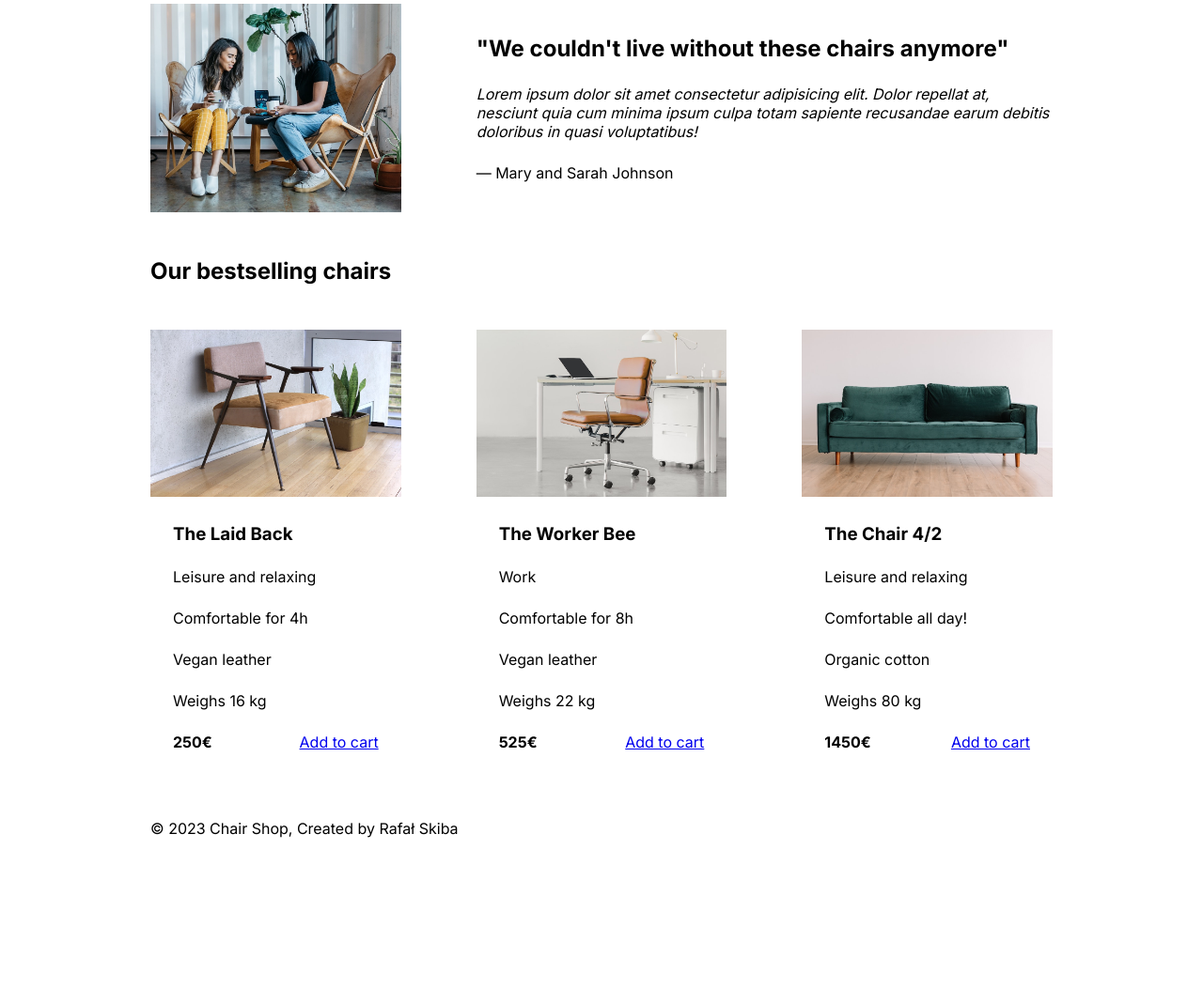
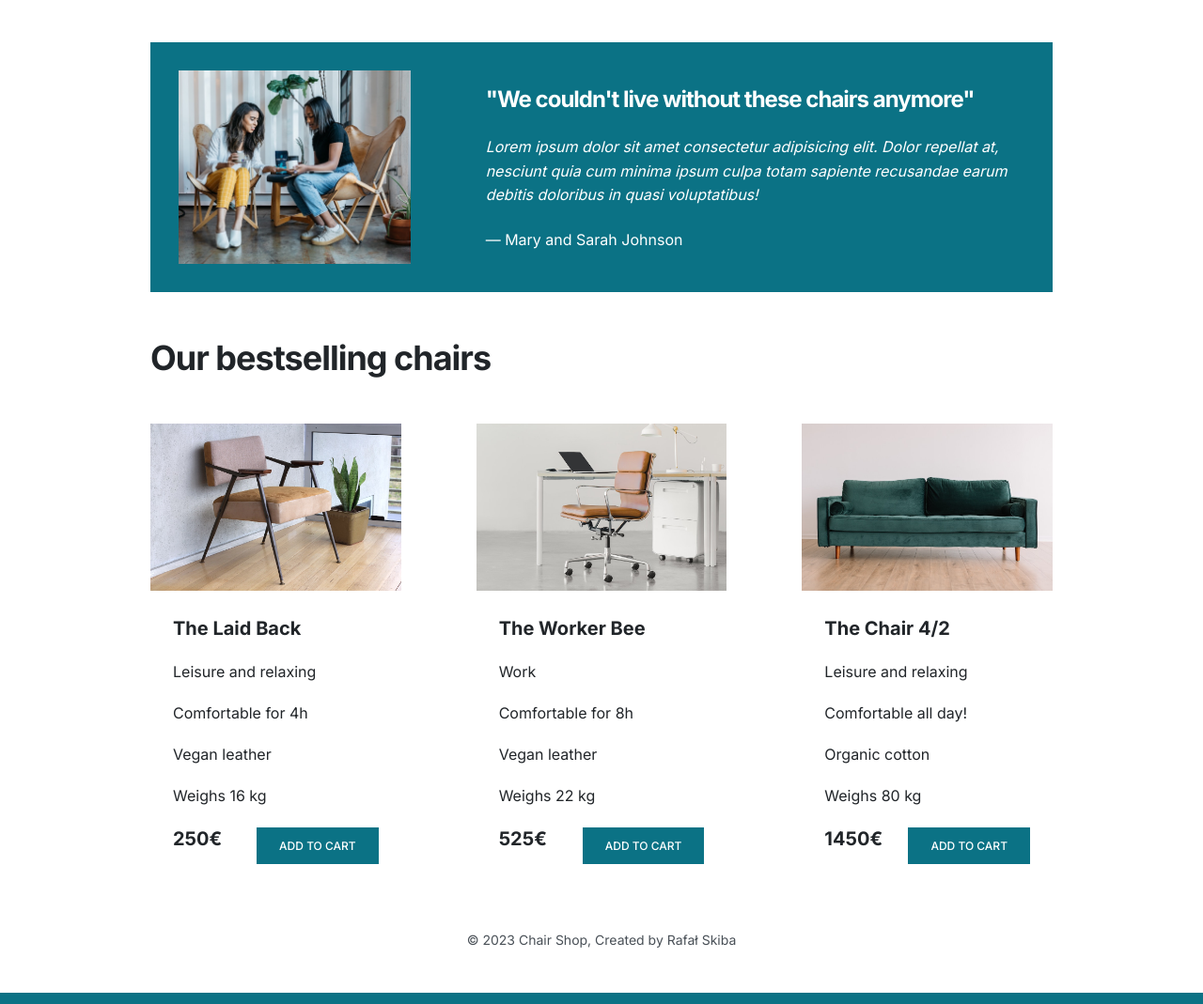
Before and after one commit to rafal-skiba/Design-website, a plain HTML site: page index.html in a window 1280 px wide. Shown: the part 773-1842 px from the top of the page at 94% size. Before the commit the page ends 1713 px from the top, so only its background shows below. Drawn offline with Linux system fonts and the light colour scheme.

Commit message:
color fonts, backgrounds added

```diff
--- a/style.css
+++ b/style.css
@@ -5,6 +5,11 @@ SPACING SYSTEM (px)
 FONT SIZE SYSTEM (px)
 10 / 12 / 14 / 16 / 18 / 20 / 24 / 30 / 36 / 44 / 52 / 62 / 74 / 86 / 98
 */
+
+/*
+Main color : #0b7285
+Grey color: #212529
+ */
 
 * {
   margin: 0;
@@ -18,6 +23,29 @@ FONT SIZE SYSTEM (px)
 /* ------------------------ */
 body {
   font-family: 'Inter', sans-serif;
+  color: #212529;
+  border-bottom: 12px solid #0b7285;
+}
+
+.btn:link,
+.btn:visited {
+  background-color:#0b7285 ;
+  color: #fff;
+  text-decoration: none;
+  text-transform: uppercase;
+  font-weight: 500;
+  padding: 12px 24px;
+  display: inline-block ;
+}
+
+.btn:hover {
+  background-color: #0c8599;
+}
+
+
+.btn--small {
+  font-size: 12px;
+  padding: 8px 12px;
 }
 
 .container {
@@ -30,9 +58,7 @@ section {
   margin-bottom: 48px;
 }
 
-h2 {
-  margin-bottom: 48px;
-}
+
 
 .grid-3-cols {
   display: grid;
@@ -61,7 +87,13 @@ h1 {
   margin-bottom: 24px;
   font-size: 50px;
   line-height:1.1;
-  letter-spacing: -3px;
+  letter-spacing: -2px;
+}
+
+h2 {
+  margin-bottom: 48px;
+  font-size: 36px;
+  letter-spacing: -1px;
 }
 
 .header-text {
@@ -80,27 +112,36 @@ img {
 
 .features-title {
   margin-bottom: 16px;
+  font-size: 20px;
 }
 
 .features-text {
+  font-size: 16px;
+  line-height: 1.6;
 }
 
 /* TESTIMONIAL */
 .testimonial-section {
+  background-color: #0b7285;
+  color: #fff;
+  padding: 30px;
 }
 
 .testimonial-box {
-  grid-column: 2 / -1;
+  grid-column: 2/4 ;
   align-self: center;
 }
 
 .testimonial-box h2 {
   margin-bottom: 24px;
+  font-size: 24px;
 }
 
 .testimonial-text {
   font-style: italic;
   margin-bottom: 24px;
+  font-size: 16px;
+  line-height: 1.6;
 }
 
 /* CHAIRS */
@@ -110,6 +151,7 @@ img {
 
 h3 {
   margin-bottom: 24px;
+  font-size: 20px;
 }
 
 .chair-details {
@@ -134,8 +176,14 @@ h3 {
 .chair-price {
   display: flex;
   justify-content: space-between;
+  font-size: 20px;
+
 }
 
 footer {
   margin-bottom: 48px;
+  font-size: 14px;
+  display: flex;
+  justify-content: center;
+  color: #495057;
 }
```
